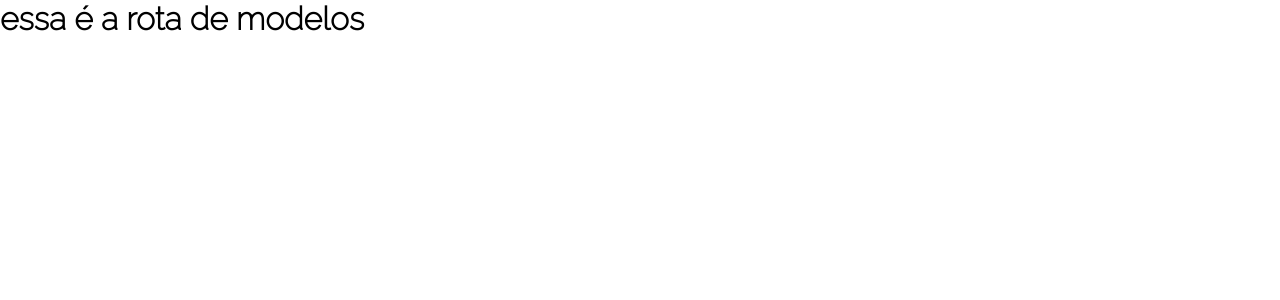
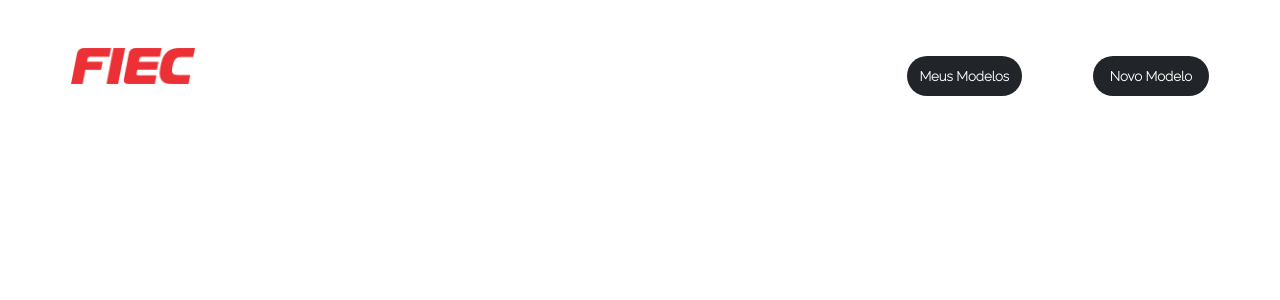
Before and after one commit to HAndradeSJ/Generator_Frontend, a React (Vite) app in the folder generator/: page /meusmodelos in a window 1280 px wide. Shown: the top 300 px of the page. Built offline with nearby package versions, Linux system fonts and the light colour scheme.

Commit message:
navegate version

```diff
--- a/generator/src/components/navabar/index.jsx
+++ b/generator/src/components/navabar/index.jsx
@@ -1,15 +1,17 @@
 // Importações
 import React from 'react'
+import { useNavigate } from 'react-router-dom';
 import logo from "../../assets/img/fiec-logo.png";
 // importando os estilos
 import { Header,Buttonmodel,Buttonnew,Imagem} from "./style";
 
 const Navbar = () => {
+  const Navigate = useNavigate()
   return (
         <Header>
-            <Imagem src={logo} alt={'logo funcioanando'} />
-            <Buttonmodel>Meus Modelos</Buttonmodel>
-            <Buttonnew>Novo Modelo</Buttonnew>
+            <Imagem src={logo} alt={'logo funcioanando'} onClick={()=>Navigate('/')}/>
+            <Buttonmodel onClick={()=>Navigate('/meusmodelos')}>Meus Modelos</Buttonmodel>
+            <Buttonnew onClick={()=>Navigate('/')}>Novo Modelo</Buttonnew>
         </Header>
   )
 }
--- a/generator/src/pages/Home/index.jsx
+++ b/generator/src/pages/Home/index.jsx
@@ -1,5 +1,6 @@
 // Importações
 import React from 'react';
+import { useNavigate } from 'react-router-dom';
 import Navbar from '../../components/navabar/';
 import modelo1 from '../../assets/img/modelo1.png'
 import modelo2 from '../../assets/img/modelo2.png';
@@ -9,7 +10,8 @@ import {Title,Contanier,Master,Box,Imagem} from './style'
 
 // Aplicação
 const Home = ()=>{
-
+    // instanciar o metodo de navegaçao
+    const Navigate = useNavigate()
     return(
         <div>
             <Navbar/>
@@ -17,13 +19,13 @@ const Home = ()=>{
             <Master>
                 <Contanier>
                     <Box>
-                         <Imagem src={modelo1} alt={"modelo1"}/>
+                         <Imagem src={modelo1} alt={"modelo1"}onClick={()=>Navigate('/modelo1')}/>
                     </Box>
                         <Box>
-                            <Imagem src={modelo2} alt={"modelo2"} />
+                            <Imagem src={modelo2} alt={"modelo2"}onClick={()=>Navigate('/modelo2')} />
                         </Box>
                             <Box>
-                                <Imagem src={modelo3} alt={"modelo3"} />
+                                <Imagem src={modelo3} alt={"modelo3"}onClick={()=>Navigate('/modelo3')} />
                             </Box>
                 </Contanier>
             </Master>
--- a/generator/src/pages/meusmodelos/index.jsx
+++ b/generator/src/pages/meusmodelos/index.jsx
@@ -1,11 +1,12 @@
 // Importações
 import React from 'react';
+import Navbar from '../../components/navabar';
 
 // Aplicação
 const Modelos = ()=>{
     return(
         <>
-            <h1>essa é a rota de modelos </h1>
+            <Navbar/>
         </>
     )
 }
--- a/generator/src/pages/modelo1/index.jsx
+++ b/generator/src/pages/modelo1/index.jsx
@@ -1,13 +1,13 @@
 // Importações
 import React,{useState,useEffect} from 'react';
+import Navbar from '../../components/navabar';
 
 // Aplicação
 const Modelo1 = ()=>{
-
-
     return(
         <>
-            <h1>ESSa é a rota modelo1 </h1>
+            <Navbar/>
+
         </>
     )
 }
--- a/generator/src/pages/modelo2/index.jsx
+++ b/generator/src/pages/modelo2/index.jsx
@@ -1,11 +1,12 @@
 // Importações
 import React from 'react';
+import Navbar from '../../components/navabar';
 
 // Aplicação
 const Modelo2 = ()=>{
     return(
         <>
-            <h1>ESSa é a rota Modelo2 </h1>
+             <Navbar/>
         </>
     )
 }
--- a/generator/src/pages/modelo3/index.jsx
+++ b/generator/src/pages/modelo3/index.jsx
@@ -1,11 +1,12 @@
 // Importações
 import React from 'react';
+import Navbar from '../../components/navabar';
 
 // Aplicação
 const Modelo3 = ()=>{
     return(
         <>
-            <h1>ESSa é a rota Modelo3 </h1>
+             <Navbar/>
         </>
     )
 }
```
